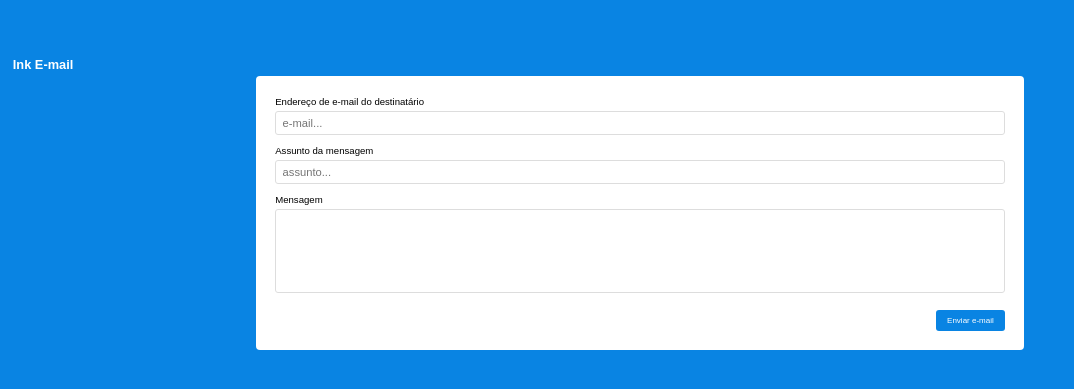
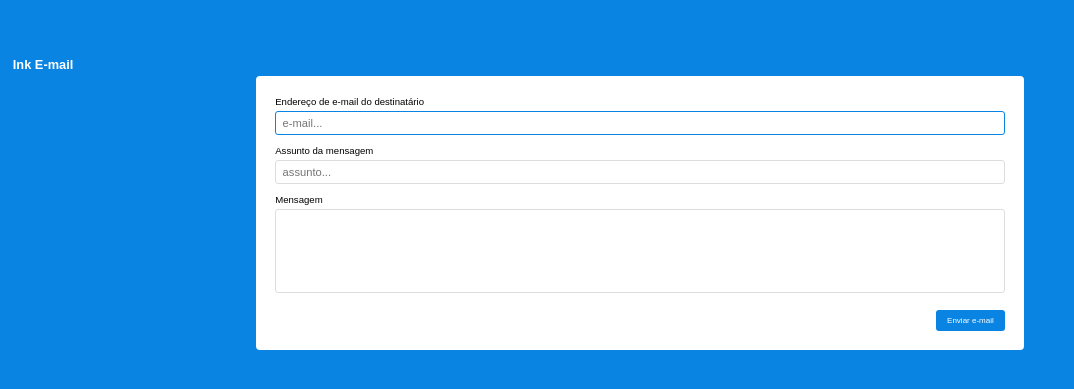
Before and after one commit to jairoevaristo/servido-email-redes, a website: page index.html in a window 1280 px wide. Shown: the part 187-576 px from the top of the page, without its empty margins (0-1074 px from the left). Drawn offline with nearby package versions, Linux system fonts and the light colour scheme; no server answers.

Commit message:
adicinando auto focus no input

```diff
--- a/index.html
+++ b/index.html
@@ -13,7 +13,8 @@
   <div class="container">
       <div class="item">
         <span>Endereço  de  e-mail  do  destinatário</span>
-        <input type="email" placeholder="e-mail..." id="email" autocomplete="off"/>
+        <input type="email" autofocus placeholder="e-mail..." id="email" autocomplete="off"/>
+
       </div>
 
       <div class="item">
```
